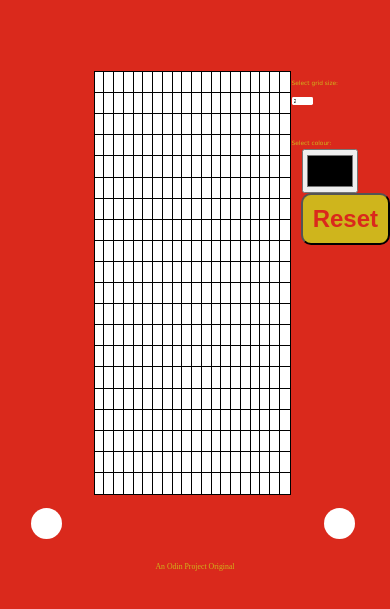
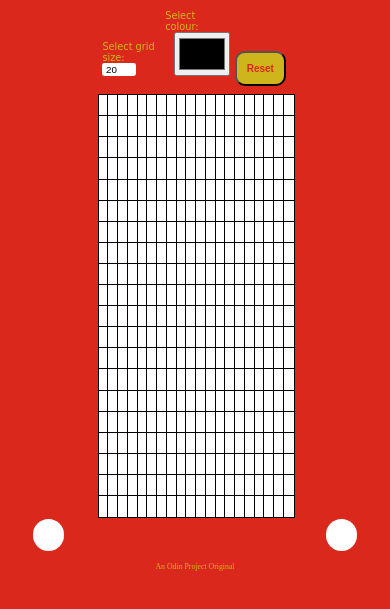
Before and after one commit to CFDBloke/etch-a-sketch, a plain HTML site: page index.html in a window 390 px wide. Shown: the part 39-648 px from the top of the page. Drawn offline with Linux system fonts and the light colour scheme; a web font is replaced by a local one.

Commit message:
Added media queries for screen size to css

```diff
--- a/style.css
+++ b/style.css
@@ -77,7 +77,7 @@ button:active {
     display: grid;
     background-color: transparent;
     grid-template-columns: 1fr;
-    grid-template-rows: 1fr 1fr 1fr 1fr 3fr;
+    grid-template-rows: 1fr 1fr 1fr 3fr;
     grid-template-areas:
         "grid-size"
         "colour"
@@ -86,8 +86,31 @@ button:active {
         ".";
 }
 
+.input-label {
+    color: rgba(207,181,28,1);
+    font-family: 'Akaya Kanadaka', cursive, Arial, sans-serif;
+    font-size: 1.5vw;
+    padding-left: 0.5em;
+}
+
 .grid-container {
     grid-area: grid-container;
+}
+
+.grid-size, .segment-colour {
+    display: grid;
+    grid-template-columns: 1fr;
+    grid-template-rows: 1 fr 1fr;
+    grid-template-areas:
+        "label"
+        "input";
+    align-content: flex-end;
+}
+
+.reset {
+    display: grid;
+    align-content: flex-end;
+    justify-content: left;
 }
 
 .segment {
@@ -100,19 +123,16 @@ button:active {
 
 }
 
+.grid-size-label {
+    grid-area: label;
+}
+
 .grid-size {
     grid-area: grid-size;
 }
 
-.input-label {
-    color: rgba(207,181,28,1);
-    font-family: 'Akaya Kanadaka', cursive, Arial, sans-serif;
-    font-size: 1.5vw;
-    padding-left: 0.5em;
-
-}
-
 .grid-size-input {
+    grid-area: input;
     width: 3em;
     font-family: Arial, sans-serif;
     font-size: 1.5vw;
@@ -126,7 +146,12 @@ button:active {
     outline-color: rgba(207,181,28,1);
 }
 
+.segment-colour-label {
+    grid-area: label;
+}
+
 .segment-colour-input {
+    grid-area: input;
     margin-left: 1em;
     height:3em;
 }
@@ -154,3 +179,36 @@ footer {
     text-align: center;
     font-size: 2vw;
 }
+
+@media only screen and (max-width: 800px) {
+    main {
+        grid-template-areas:
+        ". controls ."
+        ". grid-container ."
+        "left-knob . right-knob";
+    }
+
+    .controls {
+        grid-template-columns: 1fr 1fr 1fr;
+        grid-template-rows: 1fr;
+        grid-template-areas:
+            "grid-size colour reset";
+    }
+
+    button {
+        font-size: 10px;
+    }
+
+    .input-label {
+        font-size: 2.5vw;
+    }
+
+    .grid-size-input {
+        font-size: 2.5vw;
+    }
+
+    .reset {
+        margin-bottom: 0.5em;
+    }
+
+}
```
